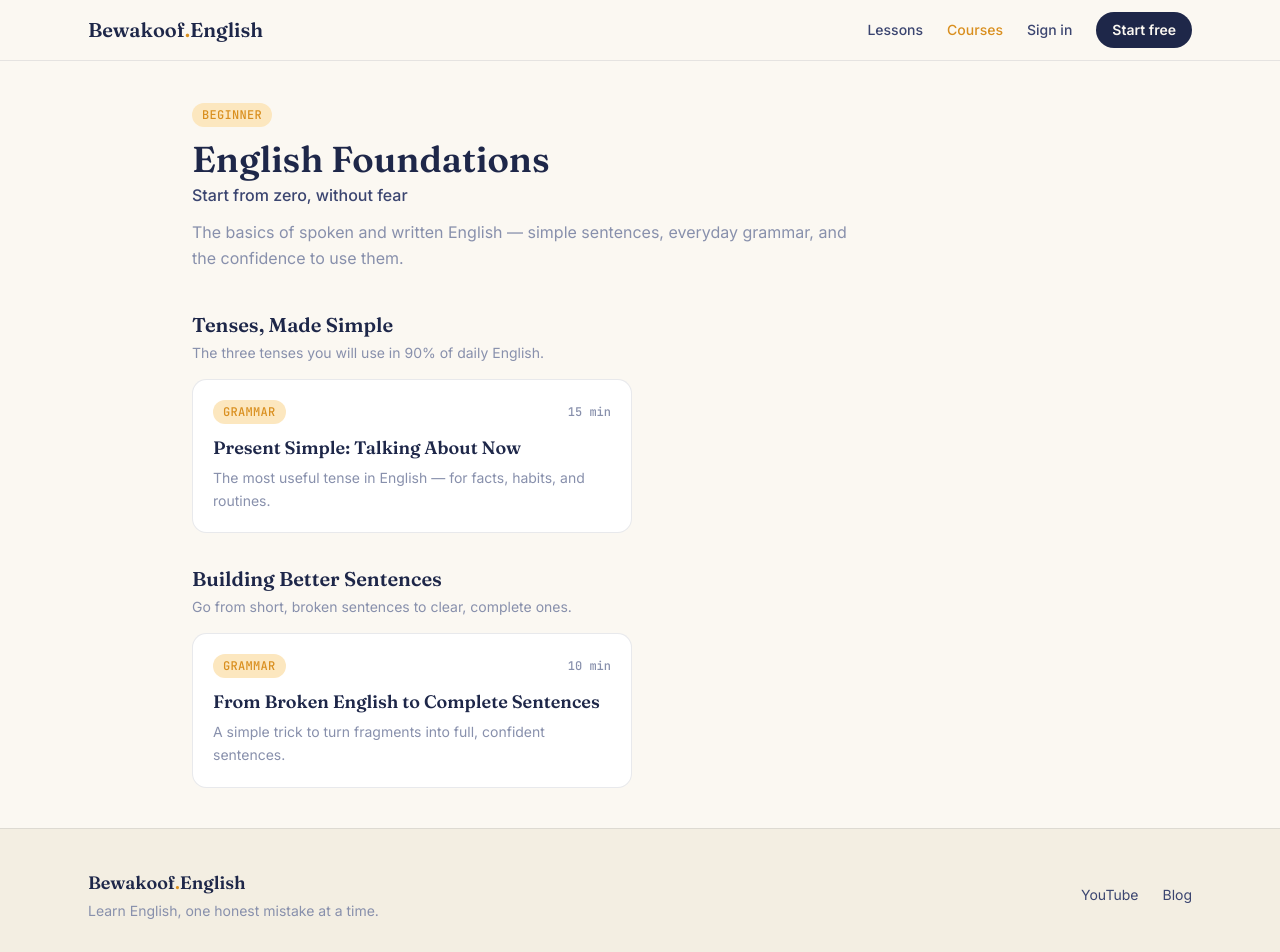
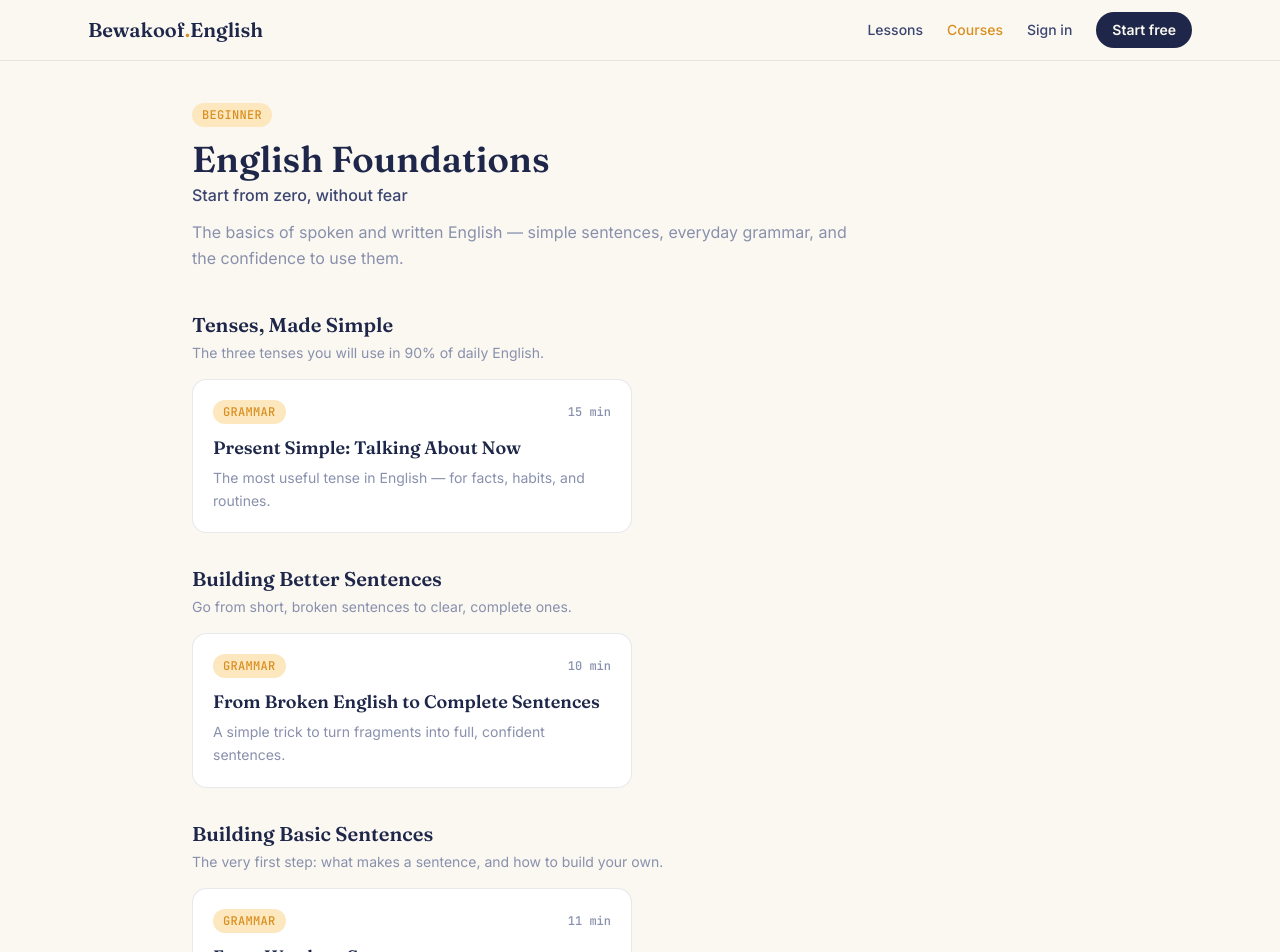
Before and after one commit to dev9139133/BE, a React (Vite) app: page /courses/english-foundations in a window 1280 px wide. Shown: the top 952 px of the page. Built offline with nearby package versions, Linux system fonts and the light colour scheme.

Commit message:
Add Lesson 1: From Words to Sentences (new Building Basic Sentences module)

```diff
--- a/src/data/content/lessons.js
+++ b/src/data/content/lessons.js
@@ -197,7 +197,7 @@ export const lessons = [
           ],
         },
       },
-      {
+           {
         id: 'act-4',
         type: 'mcqQuiz',
         content: {
@@ -213,4 +213,190 @@ export const lessons = [
       },
     ],
   },
+  {
+    id: 'words-to-sentences',
+    moduleId: 'building-basic-sentences',
+    title: 'From Words to Sentences',
+    description: 'What turns a word into a sentence, and how to build your first ones.',
+    order: 1,
+    estimatedMinutes: 11,
+    category: 'grammar',
+    activities: [
+      {
+        id: 'act-1',
+        type: 'goal',
+        content: {
+          text: 'By the end of this lesson, you will understand the difference between a word and a sentence, and be able to build simple English sentences using the Subject + Verb pattern — like "I work.", "She sings." and "They play."',
+        },
+      },
+      {
+        id: 'act-2',
+        type: 'explanation',
+        content: {
+          heading: 'A word is not a sentence',
+          body:
+            'Look at these words: school, coffee, plays.\n\nEach one is just a word. None of them tells you a complete message — who did what?\n\nNow look at this: Rahul plays.\n\nThat\u2019s different. It tells you exactly who (Rahul) and what he does (plays). A sentence communicates a complete message. A single word usually doesn\u2019t.',
+        },
+      },
+      {
+        id: 'act-3',
+        type: 'vocabulary',
+        content: {
+          words: [
+            { term: 'Subject', meaning: 'who or what the sentence is about', example: 'I work. (I is the subject)' },
+            { term: 'Verb', meaning: 'what the subject does', example: 'She sings. (sings is the verb)' },
+            { term: 'Subject + Verb', meaning: 'the simplest pattern for a complete English sentence', example: 'They play.' },
+          ],
+        },
+      },
+      {
+        id: 'act-4',
+        type: 'explanation',
+        content: {
+          heading: 'Word order matters',
+          body:
+            'English sentences follow a fixed order. The subject usually comes first, then the verb.\n\nI drink tea. \u2014 correct: subject (I) then verb (drink).\nDrink I tea. \u2014 incorrect order.\nTea drink I. \u2014 also incorrect.\n\nIn many languages, word order is flexible. In English, it isn\u2019t \u2014 the order itself carries meaning.',
+        },
+      },
+      {
+        id: 'act-5',
+        type: 'mcqQuiz',
+        content: {
+          questions: [
+            {
+              id: 'q1',
+              question: 'Put the words in the correct order: play / I',
+              options: ['Play I.', 'I play.', 'I. play', 'Play. I'],
+              correctIndex: 1,
+              explanation: 'Subject first, then verb: I + play.',
+            },
+            {
+              id: 'q2',
+              question: 'Put the words in the correct order: sings / She',
+              options: ['Sings she.', 'She sings.', 'She. sings', 'Sings. she'],
+              correctIndex: 1,
+              explanation: 'Subject first, then verb: She + sings.',
+            },
+            {
+              id: 'q3',
+              question: 'Put the words in the correct order: work / They',
+              options: ['Work they.', 'They work.', 'They. work', 'Work. they'],
+              correctIndex: 1,
+              explanation: 'Subject first, then verb: They + work.',
+            },
+            {
+              id: 'q4',
+              question: 'Put the words in the correct order: reads / Rahul',
+              options: ['Reads Rahul.', 'Rahul reads.', 'Rahul. reads', 'Reads. Rahul'],
+              correctIndex: 1,
+              explanation: 'Subject first, then verb: Rahul + reads.',
+            },
+          ],
+        },
+      },
+      {
+        id: 'act-6',
+        type: 'mcqQuiz',
+        content: {
+          questions: [
+            {
+              id: 'q1',
+              question: 'Is this a complete sentence? "I study."',
+              options: ['Complete sentence', 'Not a complete sentence'],
+              correctIndex: 0,
+              explanation: '"I study." has a subject (I) and a verb (study) \u2014 it\u2019s complete.',
+            },
+            {
+              id: 'q2',
+              question: 'Is this a complete sentence? "in the morning"',
+              options: ['Complete sentence', 'Not a complete sentence'],
+              correctIndex: 1,
+              explanation: 'There\u2019s no subject or verb here \u2014 just a time phrase.',
+            },
+            {
+              id: 'q3',
+              question: 'Is this a complete sentence? "She dances."',
+              options: ['Complete sentence', 'Not a complete sentence'],
+              correctIndex: 0,
+              explanation: 'Subject (She) + verb (dances) \u2014 complete.',
+            },
+            {
+              id: 'q4',
+              question: 'Is this a complete sentence? "my friend"',
+              options: ['Complete sentence', 'Not a complete sentence'],
+              correctIndex: 1,
+              explanation: 'This names someone but doesn\u2019t say what they do \u2014 no verb, so it\u2019s incomplete.',
+            },
+          ],
+        },
+      },
+      {
+        id: 'act-7',
+        type: 'fillInBlank',
+        content: {
+          prompt: 'I ______ tea every morning.',
+          answer: 'drink',
+          explanation: 'Subject (I) + verb (drink) \u2014 just like the example earlier in this lesson.',
+        },
+      },
+      {
+        id: 'act-8',
+        type: 'fillInBlank',
+        content: {
+          prompt: 'She ______ every Sunday.',
+          answer: 'sings',
+          explanation: 'Subject (She) + verb (sings) \u2014 the same pattern as "She sings."',
+        },
+      },
+      {
+        id: 'act-9',
+        type: 'reading',
+        content: {
+          title: 'About Riya',
+          paragraphs: ['My name is Riya. I study. I read every day.'],
+        },
+      },
+      {
+        id: 'act-10',
+        type: 'mcqQuiz',
+        content: {
+          questions: [
+            {
+              id: 'q1',
+              question: 'Who studies, according to the passage?',
+              options: ['Rahul', 'Riya', 'The teacher', 'Her friend'],
+              correctIndex: 1,
+            },
+            {
+              id: 'q2',
+              question: 'What does Riya do every day?',
+              options: ['She sings.', 'She reads.', 'She works.', 'She travels.'],
+              correctIndex: 1,
+            },
+          ],
+        },
+      },
+      {
+        id: 'act-11',
+        type: 'explanation',
+        content: {
+          heading: 'Your turn: Final challenge',
+          body:
+            'Now try it yourself. Say or write three simple sentences about you:\n\nI am ______.\nI ______.\nI like ______.\n\nThere\u2019s no single correct answer here \u2014 just practice building your own Subject + Verb sentences.',
+        },
+      },
+      {
+        id: 'act-12',
+        type: 'summary',
+        content: {
+          points: [
+            'A word is not necessarily a sentence.',
+            'A basic English sentence can use Subject + Verb.',
+            'English word order matters.',
+            'Next lesson: Subject + Verb + Object \u2014 sentences like "I drink tea."',
+          ],
+        },
+      },
+    ],
+  },
 ];
--- a/src/data/content/modules.js
+++ b/src/data/content/modules.js
@@ -23,4 +23,11 @@ export const modules = [
     description: 'Shops, greetings, and small talk without the panic.',
     order: 1,
   },
+  {
+    id: 'building-basic-sentences',
+    courseId: 'english-foundations',
+    title: 'Building Basic Sentences',
+    description: 'The very first step: what makes a sentence, and how to build your own.',
+    order: 3,
+  },
 ];
```
